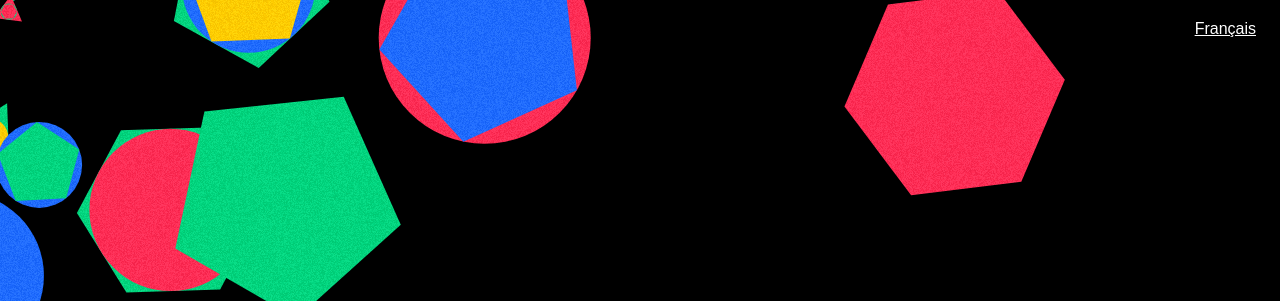
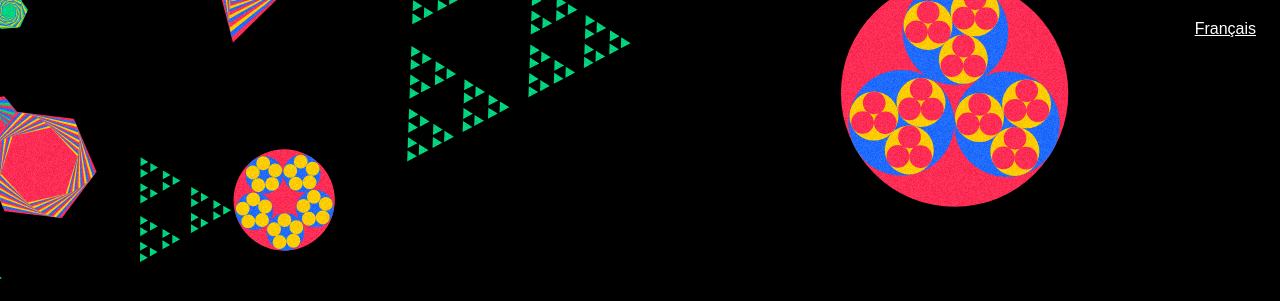
Before and after one commit to ArnaudJalbert/arnaudjalbert, an Astro site: page /en in a window 1280 px wide. Shown: the top 301 px of the page. Built offline with nearby package versions, Linux system fonts and the light colour scheme; Astro itself is replaced by a stand-in of ours.

Commit message:
feat(landing): turn the shapes into animated fractals
Each shape is a random pick of three 2D fractals: a Sierpinski triangle
whose gaps breathe, counter-rotating rings of circles, and a whirling
spiral of nested polygons. Recursion stops once pieces drop under 4px,
so distant shapes stay cheap.

Other fractal and blend variants live on the local
prototype/animated-landing branch.

```diff
--- a/src/components/Landing.astro
+++ b/src/components/Landing.astro
@@ -1,5 +1,5 @@
 ---
-// The name over an endless zoom of colored shapes flowing from the top left corner.
+// The name over an endless zoom of animated fractals flowing from the top left corner.
 ---
 
 <main>
@@ -41,6 +41,7 @@
   // Every shape grows at the same exponential rate, so the scene zooms forever toward
   // the bottom right while new tiny shapes keep spawning at the origin.
   const COLORS = ["#ff2d55", "#1f6bff", "#ffcc00", "#00d47e"];
+  const FRACTALS = ["sierpinski", "orbits", "whirl"] as const;
   const POLYGON_SIDES = [3, 5, 6];
   const DOUBLING_SECONDS = 5;
   const SPAWNS_PER_DOUBLING = 3;
@@ -52,14 +53,22 @@
   const MAX_SPEED_BOOST = 5;
   const CLICK_REACH = 0.3; // share of the screen diagonal
   const CLICK_FORCE = 1500;
+  // Fractals only recurse while their pieces stay bigger than this, so distant shapes are cheap.
+  const MIN_DETAIL = 4;
+  const MAX_DEPTH = 5;
 
-  type Level = { sides: number; color: string; rotation: number }; // sides 0 is a circle
+  type Point = { x: number; y: number };
   type Shape = {
+    fractal: (typeof FRACTALS)[number];
     angle: number;
     distance: number;
     radius: number;
+    rotation: number;
     spin: number;
-    levels: Level[];
+    palette: string[];
+    sides: number;
+    branches: number;
+    phase: number;
     offsetX: number;
     offsetY: number;
     velocityX: number;
@@ -71,11 +80,12 @@
   const origin = { x: 0, y: 0 };
   const pointer = { x: 0, y: 0, tracked: false, speed: 0 };
   let speedBoost = 1;
+  let elapsed = 0;
   let width = 0;
   let height = 0;
 
   const randomBetween = (min: number, max: number) => min + Math.random() * (max - min);
-  const pick = <T,>(items: T[]) => items[Math.floor(Math.random() * items.length)];
+  const pick = <T,>(items: readonly T[]) => items[Math.floor(Math.random() * items.length)];
   const farthest = () => Math.hypot(width, height) * 1.3;
 
   const resize = () => {
@@ -115,29 +125,17 @@
     return angle;
   };
 
-  // Alternates circles and polygons, each level a different color from its parent.
-  const randomLevels = () => {
-    const levels: Level[] = [];
-    let isCircle = Math.random() < 0.5;
-    let color = "";
-    for (let depth = 1 + Math.floor(Math.random() * 3); depth > 0; depth--) {
-      color = pick(COLORS.filter((candidate) => candidate !== color));
-      levels.push({
-        sides: isCircle ? 0 : pick(POLYGON_SIDES),
-        color,
-        rotation: randomBetween(0, Math.PI * 2),
-      });
-      isCircle = !isCircle;
-    }
-    return levels;
-  };
-
   const spawn = (distance: number): Shape => ({
+    fractal: pick(FRACTALS),
     angle: randomAngle(),
     distance,
     radius: distance * randomBetween(0.1, 0.3),
+    rotation: randomBetween(0, Math.PI * 2),
     spin: randomBetween(-0.4, 0.4),
-    levels: randomLevels(),
+    palette: [...COLORS].sort(() => Math.random() - 0.5).slice(0, 3),
+    sides: pick(POLYGON_SIDES),
+    branches: 3 + Math.floor(Math.random() * 3),
+    phase: randomBetween(0, Math.PI * 2),
     offsetX: 0,
     offsetY: 0,
     velocityX: 0,
@@ -149,29 +147,84 @@
     y: origin.y + Math.sin(shape.angle) * shape.distance + shape.offsetY,
   });
 
-  const drawLevel = (x: number, y: number, radius: number, level: Level) => {
-    context.fillStyle = fills.get(level.color)!;
-    context.beginPath();
-    if (level.sides === 0) {
-      context.arc(x, y, radius, 0, Math.PI * 2);
-    } else {
-      for (let corner = 0; corner < level.sides; corner++) {
-        const angle = level.rotation + (corner * Math.PI * 2) / level.sides;
-        context.lineTo(x + Math.cos(angle) * radius, y + Math.sin(angle) * radius);
-      }
-    }
-    context.fill();
+  const polygonCorners = (x: number, y: number, radius: number, sides: number, rotation: number) =>
+    Array.from({ length: sides }, (_, corner) => {
+      const angle = rotation + (corner * Math.PI * 2) / sides;
+      return { x: x + Math.cos(angle) * radius, y: y + Math.sin(angle) * radius };
+    });
+
+  const addPolygon = (path: Path2D, corners: Point[]) => {
+    path.moveTo(corners[0].x, corners[0].y);
+    corners.slice(1).forEach((corner) => path.lineTo(corner.x, corner.y));
+    path.closePath();
   };
 
-  // A circle holds a polygon with the same radius, a polygon holds its inscribed circle.
+  // One path per depth, filled in order so deeper levels paint over their parents.
+  const fillPaths = (paths: Path2D[], palette: string[]) =>
+    paths.forEach((path, depth) => {
+      context.fillStyle = fills.get(palette[depth % palette.length])!;
+      context.fill(path);
+    });
+
+  // Each triangle splits into three corner triangles. Their scale breathes, opening the gaps.
+  const drawSierpinski = (x: number, y: number, radius: number, shape: Shape) => {
+    const scale = 0.46 + 0.04 * Math.sin(elapsed * 1.2 + shape.phase);
+    let depth = 0;
+    while (depth < MAX_DEPTH && radius * scale ** (depth + 1) > MIN_DETAIL) depth++;
+    const path = new Path2D();
+    const split = (cx: number, cy: number, r: number, level: number) => {
+      const corners = polygonCorners(cx, cy, r, 3, shape.rotation);
+      if (level === 0) return addPolygon(path, corners);
+      for (const corner of corners) {
+        split(corner.x + (cx - corner.x) * scale, corner.y + (cy - corner.y) * scale, r * scale, level - 1);
+      }
+    };
+    split(x, y, radius, depth);
+    fillPaths([path], shape.palette);
+  };
+
+  // A circle holds a ring of touching circles, each holding its own ring. Levels counter-rotate.
+  const drawOrbits = (x: number, y: number, radius: number, shape: Shape) => {
+    const gap = Math.sin(Math.PI / shape.branches);
+    const childScale = gap / (1 + gap);
+    const paths: Path2D[] = [];
+    const ring = (cx: number, cy: number, r: number, level: number) => {
+      (paths[level] ??= new Path2D()).moveTo(cx + r, cy);
+      paths[level].arc(cx, cy, r, 0, Math.PI * 2);
+      const child = r * childScale;
+      if (child < MIN_DETAIL || level >= 3) return;
+      const turn = shape.rotation * (level % 2 === 0 ? 1 : -1.5);
+      for (let i = 0; i < shape.branches; i++) {
+        const angle = turn + (i * Math.PI * 2) / shape.branches;
+        ring(cx + Math.cos(angle) * (r - child), cy + Math.sin(angle) * (r - child), child, level + 1);
+      }
+    };
+    ring(x, y, radius, 0);
+    fillPaths(paths, shape.palette);
+  };
+
+  // Each polygon's corners sit partway along its parent's edges. The cut sways, so it whirls.
+  const drawWhirl = (x: number, y: number, radius: number, shape: Shape) => {
+    const cut = 0.15 + 0.1 * Math.sin(elapsed * 0.8 + shape.phase);
+    let corners = polygonCorners(x, y, radius, shape.sides, shape.rotation);
+    const paths: Path2D[] = [];
+    for (let level = 0; level < 16 && Math.hypot(corners[0].x - x, corners[0].y - y) > MIN_DETAIL; level++) {
+      addPolygon((paths[level] = new Path2D()), corners);
+      corners = corners.map((corner, i) => {
+        const next = corners[(i + 1) % corners.length];
+        return { x: corner.x + (next.x - corner.x) * cut, y: corner.y + (next.y - corner.y) * cut };
+      });
+    }
+    fillPaths(paths, shape.palette);
+  };
+
+  const drawFractal = { sierpinski: drawSierpinski, orbits: drawOrbits, whirl: drawWhirl };
+
   const drawShape = (shape: Shape) => {
     const { x, y } = centerOf(shape);
-    let radius = shape.radius;
+    const radius = shape.radius;
     if (x + radius < 0 || y + radius < 0 || x - radius > width || y - radius > height) return;
-    for (const level of shape.levels) {
-      drawLevel(x, y, radius, level);
-      if (level.sides > 0) radius *= Math.cos(Math.PI / level.sides);
-    }
+    drawFractal[shape.fractal](x, y, radius, shape);
   };
 
   const render = (shapes: Shape[]) => {
@@ -202,13 +255,14 @@
   // Shapes stay sorted small to large so bigger, closer shapes paint on top.
   const advance = (shapes: Shape[], seconds: number) => {
     updateSpeedBoost(seconds);
+    elapsed += seconds;
     const zoomSeconds = seconds * speedBoost;
     const growth = Math.exp(GROWTH * zoomSeconds);
     const drag = Math.exp(-3 * seconds);
     for (const shape of shapes) {
       shape.distance *= growth;
       shape.radius *= growth;
-      shape.levels.forEach((level) => (level.rotation += shape.spin * seconds));
+      shape.rotation += shape.spin * seconds;
       shape.offsetX += shape.velocityX * seconds;
       shape.offsetY += shape.velocityY * seconds;
       shape.velocityX *= drag;
@@ -246,8 +300,8 @@
       const now = performance.now();
       if (pointer.tracked) {
         const moved = Math.hypot(event.clientX - pointer.x, event.clientY - pointer.y);
-        const elapsed = Math.max((now - lastMove) / 1000, 0.008);
-        pointer.speed = Math.max(pointer.speed, moved / elapsed);
+        const elapsedMove = Math.max((now - lastMove) / 1000, 0.008);
+        pointer.speed = Math.max(pointer.speed, moved / elapsedMove);
       }
       Object.assign(pointer, { x: event.clientX, y: event.clientY, tracked: true });
       lastMove = now;
```
